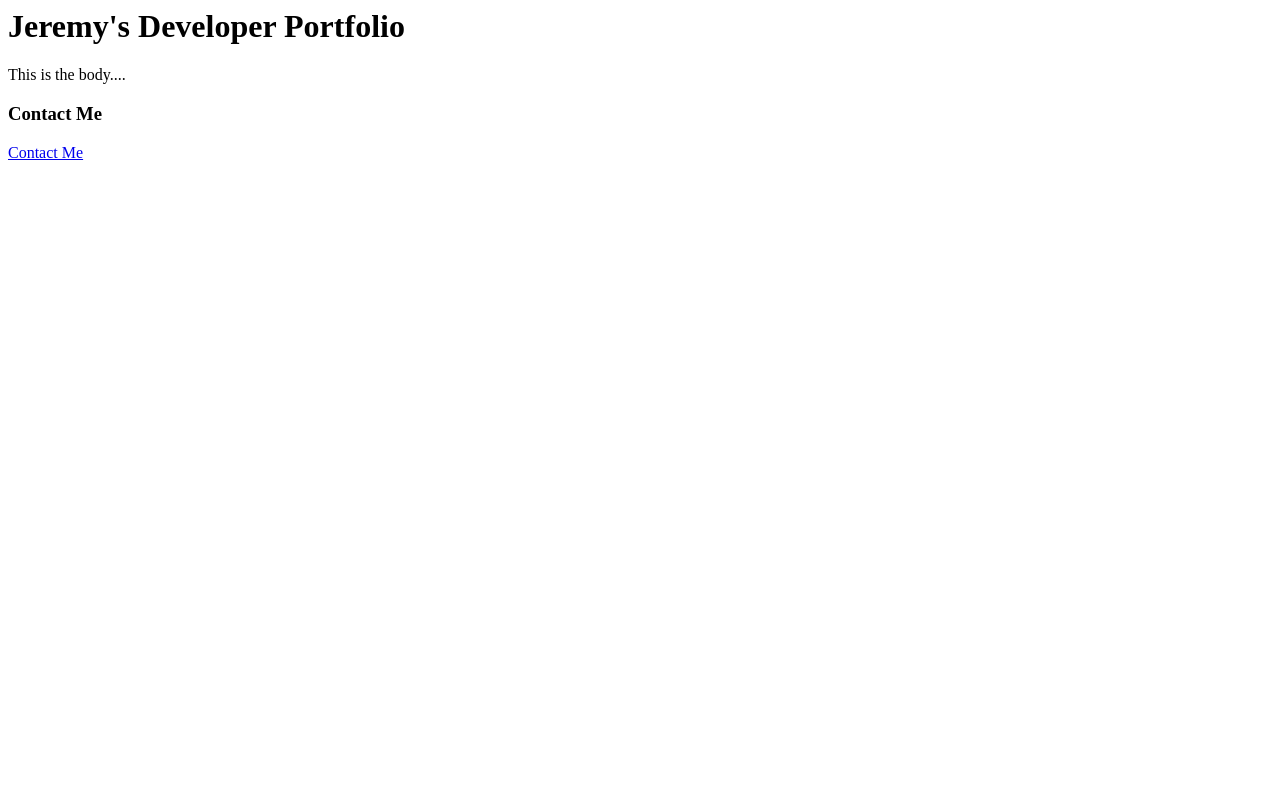
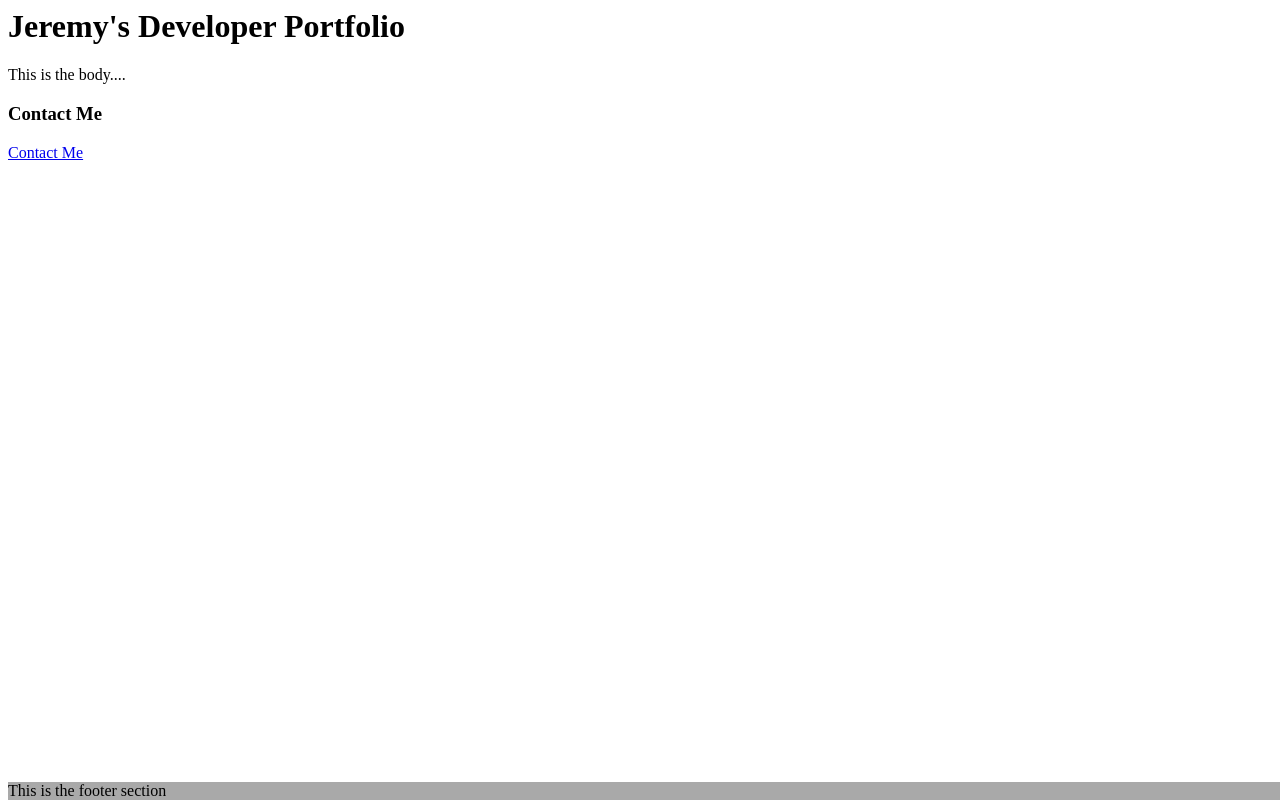
Before and after one commit to jeremy-guyton/my-portfollio, a plain HTML site: page index.html in a window 1280 px wide. Drawn offline with Linux system fonts and the light colour scheme.

Commit message:
add footer

```diff
--- a/index.html
+++ b/index.html
@@ -1,6 +1,15 @@
 <html>
 
 <head><title>Jeremy's Portfolio</title></head>
+
+<style>
+    .footer {
+        background-color: darkgrey;
+        bottom: 0;
+        position: fixed;
+        width: 100vw;
+    }
+</style>
 
 <body>
     <h1>Jeremy's Developer Portfolio</h1>
@@ -12,6 +21,10 @@
 
         <a href="emailto:jeremyguyton85@gmail.com">Contact Me</a>
     </div>
+
+<footer class="footer">
+    <span>This is the footer section</span>
+</footer>
 </body>
 
 </html>
```
